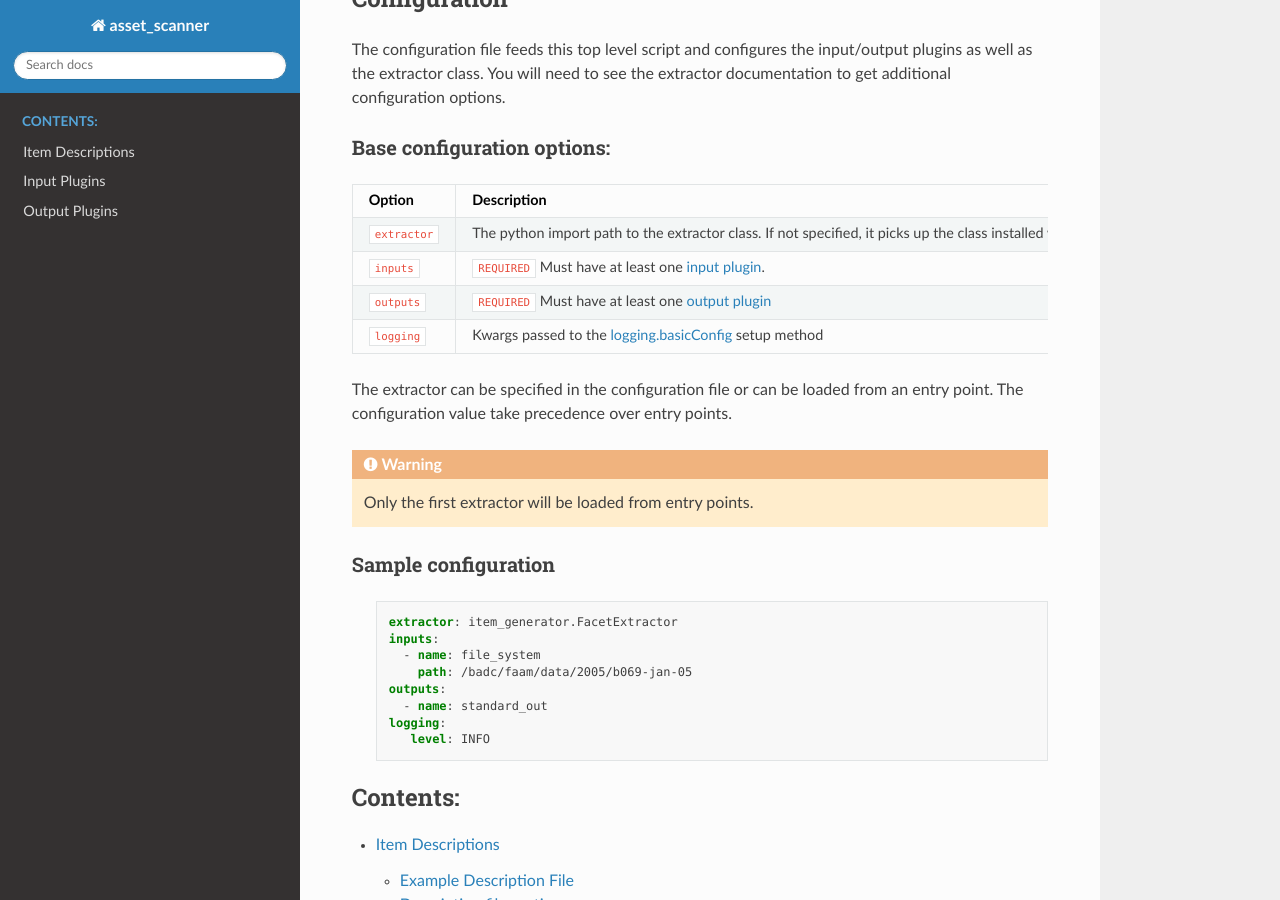
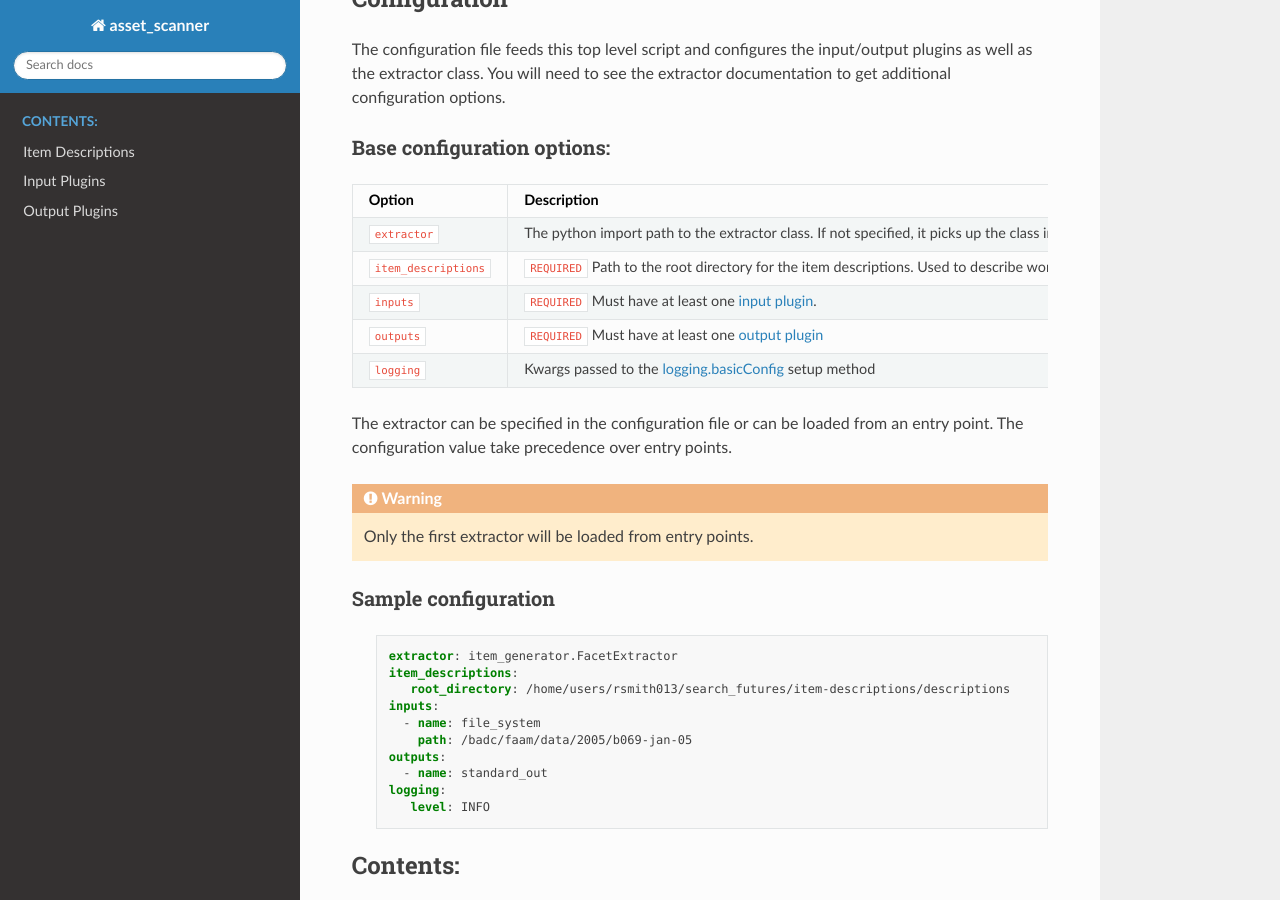
Before and after one commit to cedadev/stac-generator, a Sphinx documentation site: the page built from docs_src/source/index.rst, in a window 1280 px wide and 900 px high, scrolled down 878 px. Built offline with Sphinx 7.4.7 and the Read the Docs theme 2.0.0, drawn with Linux system fonts in a browser that asks for light colours.

Commit message:
adding item_descriptions to example configuration

```diff
--- a/docs_src/source/index.rst
+++ b/docs_src/source/index.rst
@@ -60,6 +60,8 @@ Base configuration options:
      - Description
    * - ``extractor``
      - The python import path to the extractor class. If not specified, it picks up the class installed with the entry point ``asset_scanner.extractors``
+   * - ``item_descriptions``
+     - ``REQUIRED`` Path to the root directory for the item descriptions. Used to describe workflows.
    * - ``inputs``
      - ``REQUIRED`` Must have at least one `input plugin <https://cedadev.github.io/asset-scanner/input_plugins.html>`_.
    * - ``outputs``
@@ -79,6 +81,8 @@ Sample configuration
    .. code-block:: yaml
 
       extractor: item_generator.FacetExtractor
+      item_descriptions:
+         root_directory: /home/users/rsmith013/search_futures/item-descriptions/descriptions
       inputs:
         - name: file_system
           path: /badc/faam/data/2005/b069-jan-05
```
